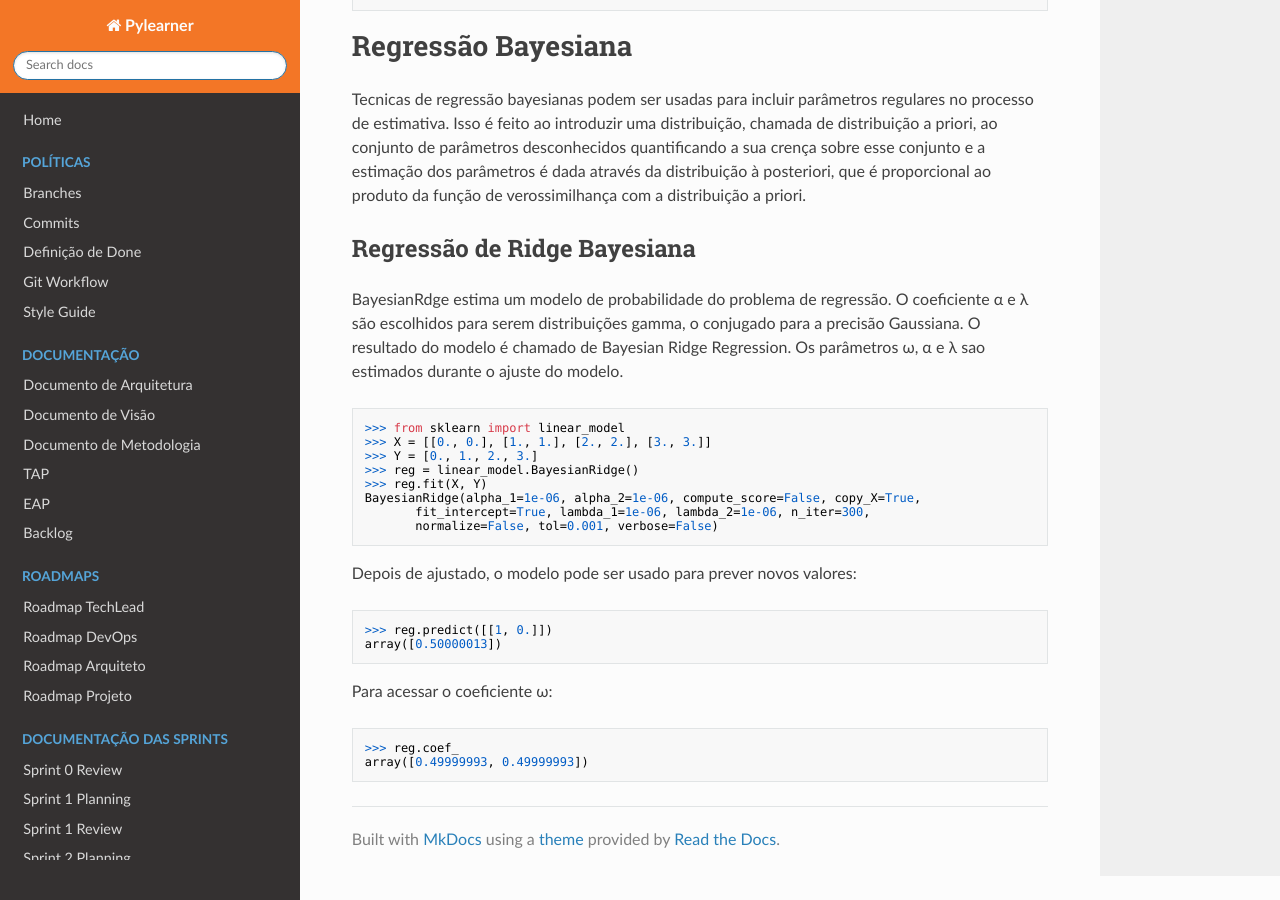
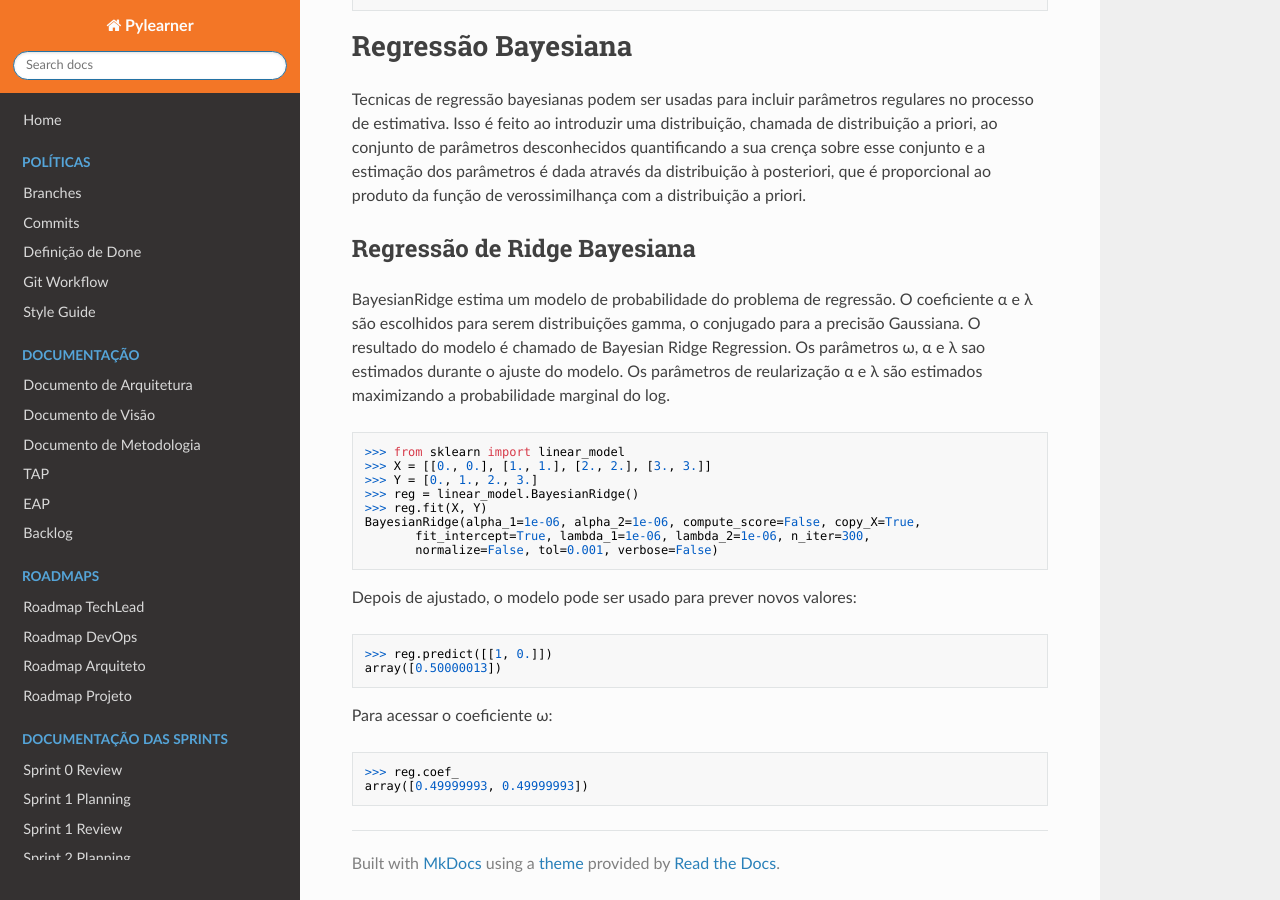
Before and after one commit to fga-eps-mds/2019.1-PyLearner, an MkDocs documentation site: the page built from docs/documentation-mds/Documento-da-US10.md, in a window 1280 px wide and 900 px high, scrolled down 2676 px. Built offline with MkDocs 1.6.1, drawn with Linux system fonts in a browser that asks for light colours; nearby versions of some CDN libraries.

Commit message:
Updating bayesian regression of Documento-da-US10.md

````diff
--- a/docs/documentation-mds/Documento-da-US10.md
+++ b/docs/documentation-mds/Documento-da-US10.md
@@ -108,8 +108,8 @@ Isso é feito ao introduzir uma distribuição, chamada de distribuição a prio
 
 ## Regressão de Ridge Bayesiana
 
-BayesianRdge estima um modelo de probabilidade do problema de regressão. O coeficiente &alpha; e &lambda; são escolhidos para serem distribuições gamma, o conjugado para a precisão Gaussiana. O resultado do modelo é chamado de Bayesian Ridge Regression.
-Os parâmetros &omega;, &alpha; e &lambda; sao estimados durante o ajuste do modelo.
+BayesianRidge estima um modelo de probabilidade do problema de regressão. O coeficiente &alpha; e &lambda; são escolhidos para serem distribuições gamma, o conjugado para a precisão Gaussiana. O resultado do modelo é chamado de Bayesian Ridge Regression.
+Os parâmetros &omega;, &alpha; e &lambda; sao estimados durante o ajuste do modelo. Os parâmetros de reularização &alpha; e &lambda; são estimados maximizando a probabilidade marginal do log.
 
 ```python
 >>> from sklearn import linear_model
````
